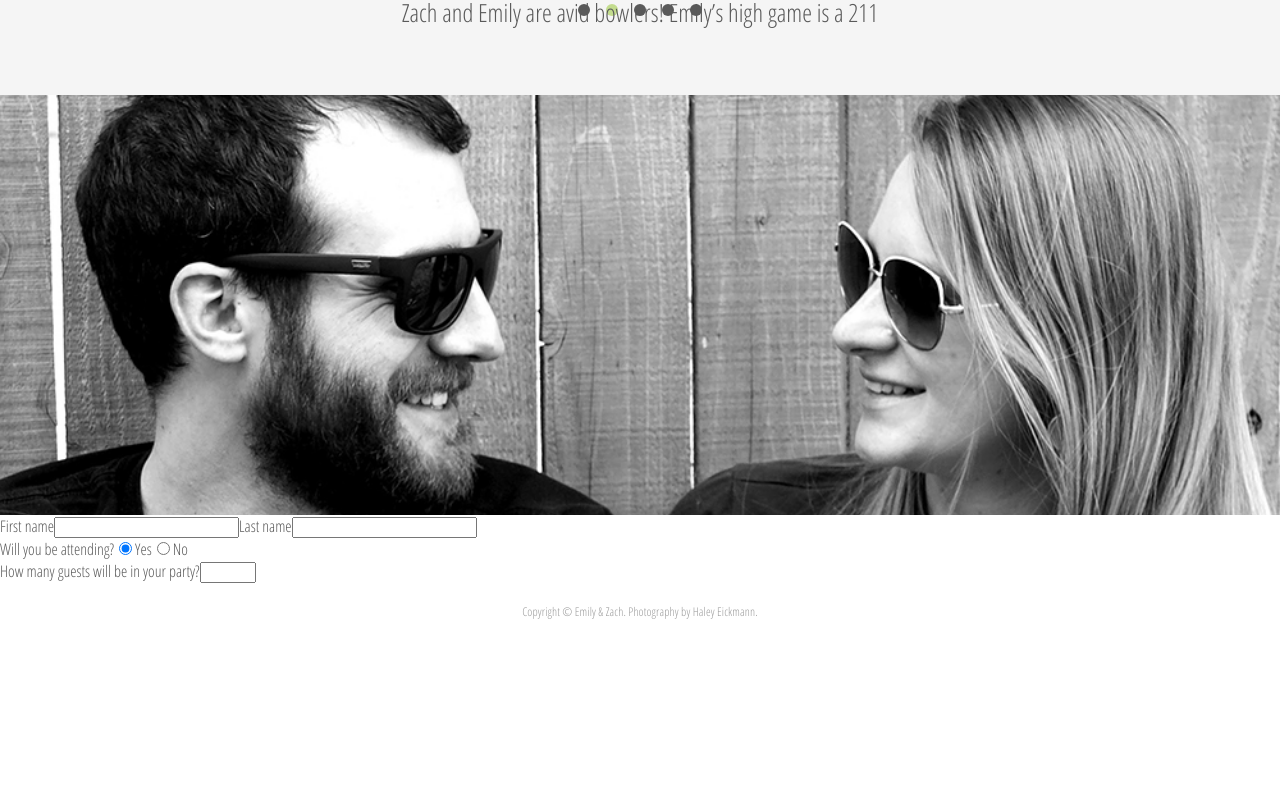
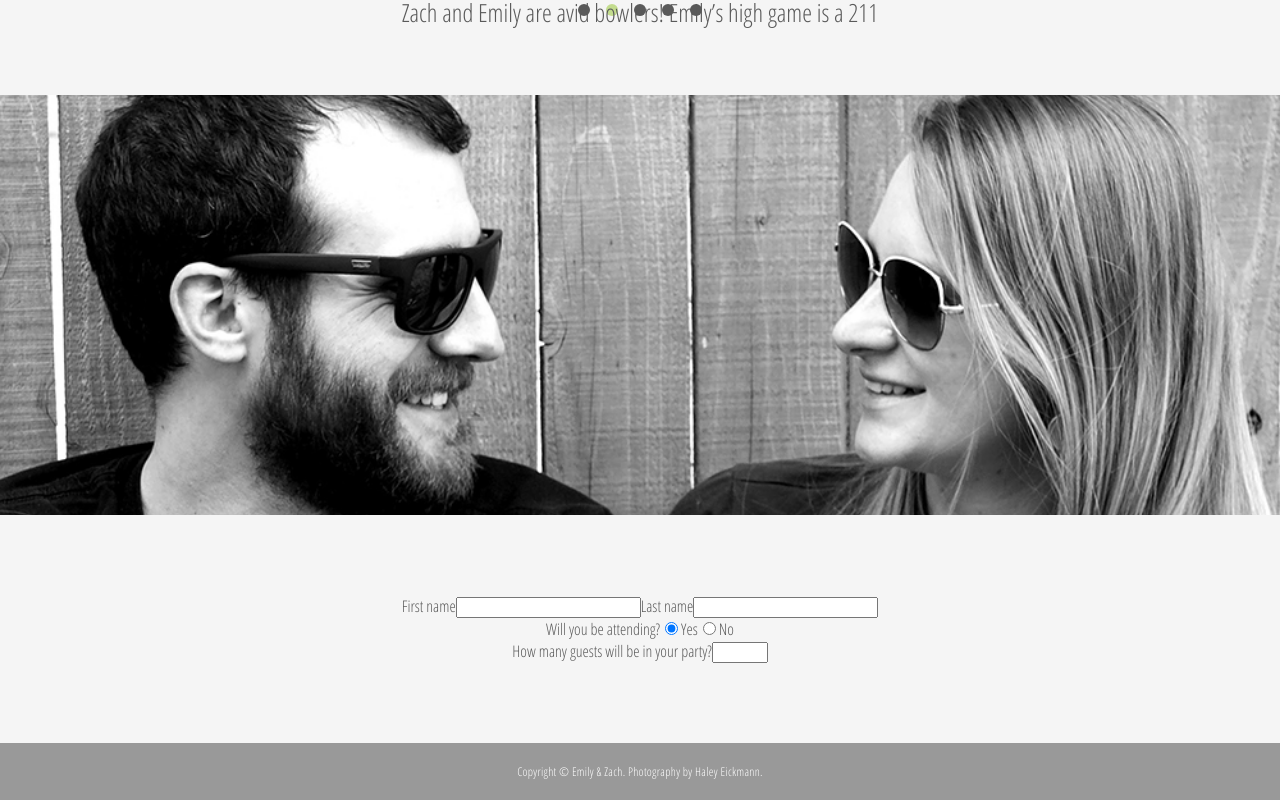
Before and after one commit to cmwint/ez-wedding-website, a React (Create React App) app: page / in a window 1280 px wide. Shown: the part 2653-3453 px from the top of the page. Before the commit the page ends 3293 px from the top, so only its background shows below. Built offline with nearby package versions, Linux system fonts and the light colour scheme; the HTML template or start-up script is replaced by a standard one.

Commit message:
Style basic form

```diff
--- a/src/App.css
+++ b/src/App.css
@@ -5,7 +5,8 @@
 footer {
   padding: 20px;
   font-size: 12px;
-  letter-spacing: 0.01em;
+  letter-spacing: 0.025em;
   text-align: center;
-  color: #999;
+  color: white;
+  background-color: #999;
 }
--- /dev/null
+++ b/src/Form/Form.css
@@ -0,0 +1,16 @@
+
+.form {
+  background: #f5f5f5;
+  padding: 40px 20px;
+}
+.form__inner {
+  max-width: 1000px;
+  margin: auto;
+  text-align: center;
+}
+
+@media (min-width: 400px) {
+  .form {
+    padding: 80px 50px;
+  }
+}
--- a/src/Form/Form.js
+++ b/src/Form/Form.js
@@ -1,4 +1,5 @@
 import React, { Component } from 'react';
+import './Form.css';
 
   class Form extends Component {
   constructor(props) {
@@ -17,6 +18,7 @@ import React, { Component } from 'react';
   render() {
     return (
       <div className="form">
+        <div className="form__inner">
           <form>
             <div className="form__names">
               <label>
@@ -55,6 +57,7 @@ import React, { Component } from 'react';
             </div>
           </form>
         </div>
+      </div>
     );
   }
 }
```
Lines whose indentation alone changed are shown as unchanged.
